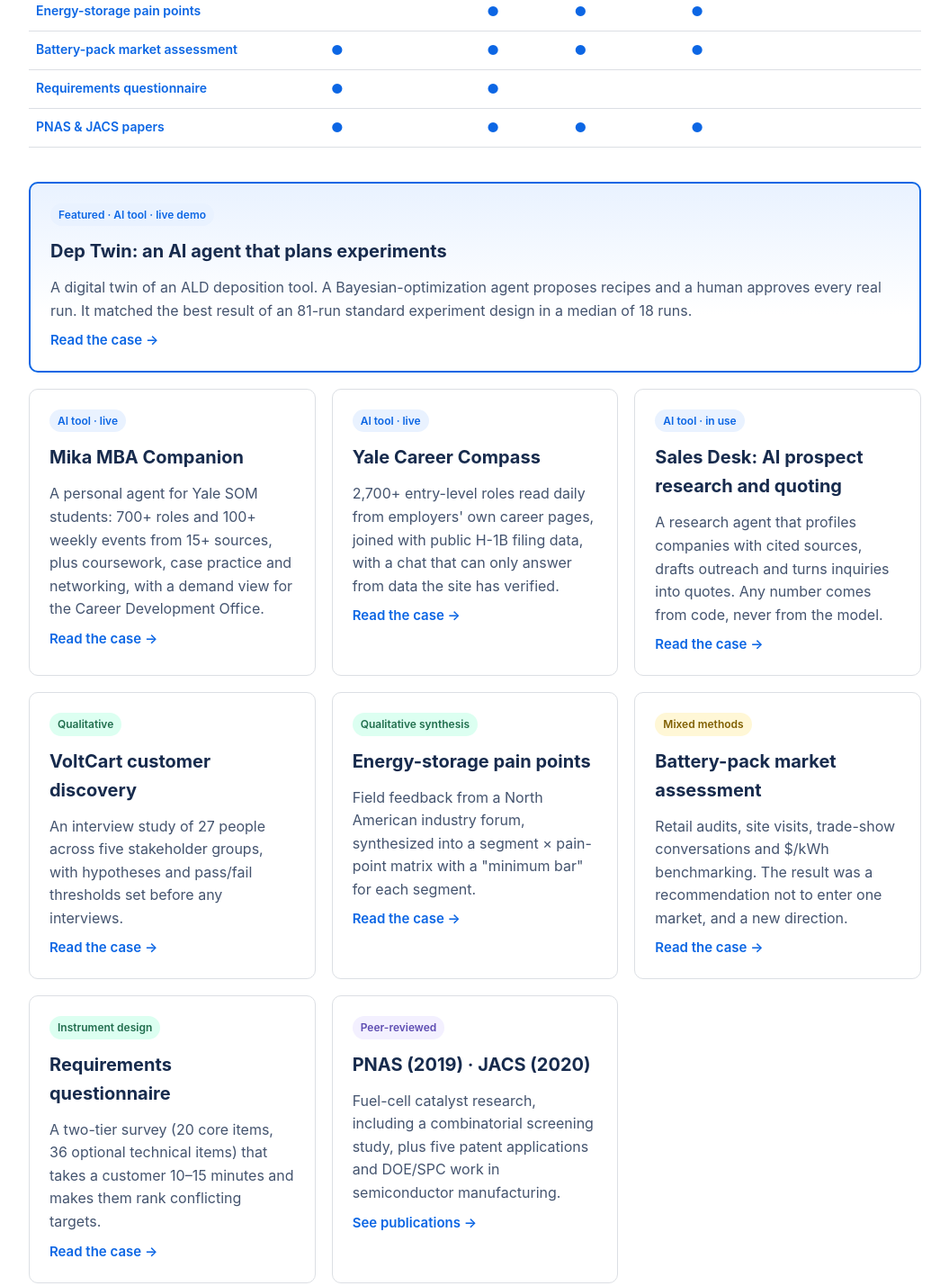
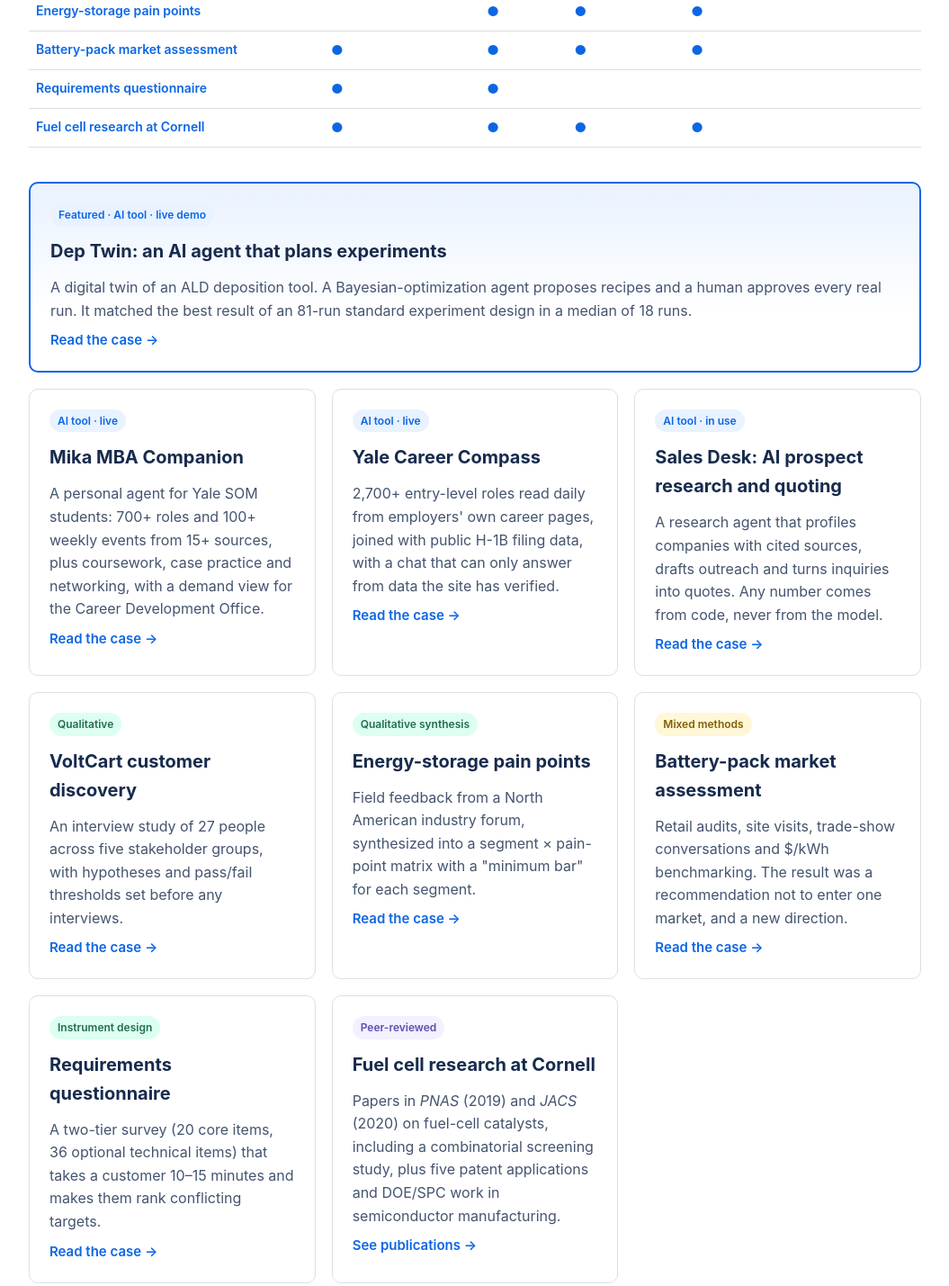
Before and after one commit to garychen836/research-portfolio, a plain HTML site: page index.html in a window 1280 px wide. Shown: the part 1554-2983 px from the top of the page at 90% size, without its empty margins (112-1167 px from the left). Drawn offline with Linux system fonts and the light colour scheme.

Commit message:
Rename papers card to Fuel cell research at Cornell
Co-Authored-By: Claude Opus 5.5 <noreply@anthropic.com>

```diff
--- a/index.html
+++ b/index.html
@@ -144,7 +144,7 @@
       <tr><th scope="row"><a href="#painpoints">Energy-storage pain points</a></th><td></td><td></td><td><span class=dot aria-label=yes>●</span></td><td><span class=dot aria-label=yes>●</span></td><td><span class=dot aria-label=yes>●</span></td><td></td></tr>
       <tr><th scope="row"><a href="#market">Battery-pack market assessment</a></th><td><span class=dot aria-label=yes>●</span></td><td></td><td><span class=dot aria-label=yes>●</span></td><td><span class=dot aria-label=yes>●</span></td><td><span class=dot aria-label=yes>●</span></td><td></td></tr>
       <tr><th scope="row"><a href="#instrument">Requirements questionnaire</a></th><td><span class=dot aria-label=yes>●</span></td><td></td><td><span class=dot aria-label=yes>●</span></td><td></td><td></td><td></td></tr>
-      <tr><th scope="row"><a href="#science">PNAS &amp; JACS papers</a></th><td><span class=dot aria-label=yes>●</span></td><td></td><td><span class=dot aria-label=yes>●</span></td><td><span class=dot aria-label=yes>●</span></td><td><span class=dot aria-label=yes>●</span></td><td></td></tr>
+      <tr><th scope="row"><a href="#science">Fuel cell research at Cornell</a></th><td><span class=dot aria-label=yes>●</span></td><td></td><td><span class=dot aria-label=yes>●</span></td><td><span class=dot aria-label=yes>●</span></td><td><span class=dot aria-label=yes>●</span></td><td></td></tr>
     </tbody>
   </table>
   </div>
@@ -199,8 +199,8 @@
     </article>
     <article class="card" data-stages="plan collect analyze report">
       <span class="tag t-sci">Peer-reviewed</span>
-      <h3>PNAS (2019) · JACS (2020)</h3>
-      <p>Fuel-cell catalyst research, including a combinatorial screening study, plus five patent applications and DOE/SPC work in semiconductor manufacturing.</p>
+      <h3>Fuel cell research at Cornell</h3>
+      <p>Papers in <em>PNAS</em> (2019) and <em>JACS</em> (2020) on fuel-cell catalysts, including a combinatorial screening study, plus five patent applications and DOE/SPC work in semiconductor manufacturing.</p>
       <a class="more" href="#science">See publications →</a>
     </article>
   </div>
```
